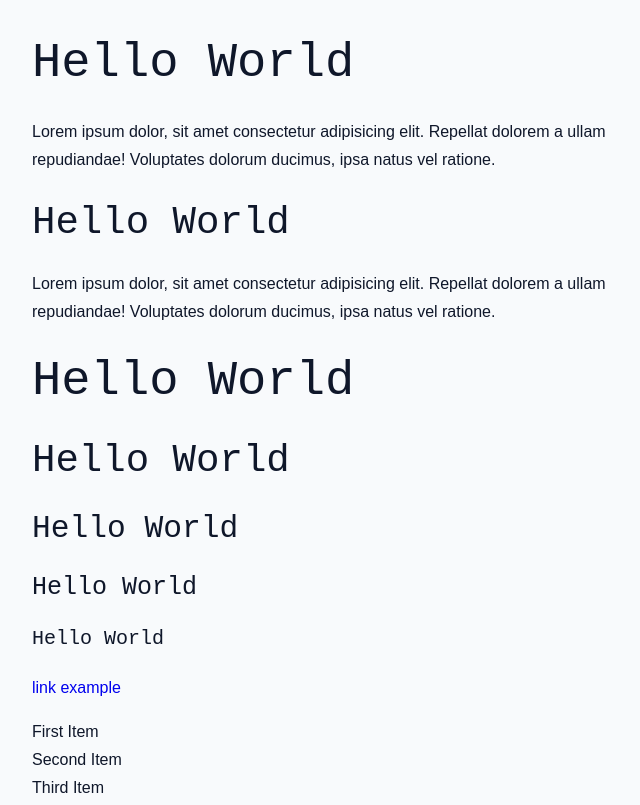
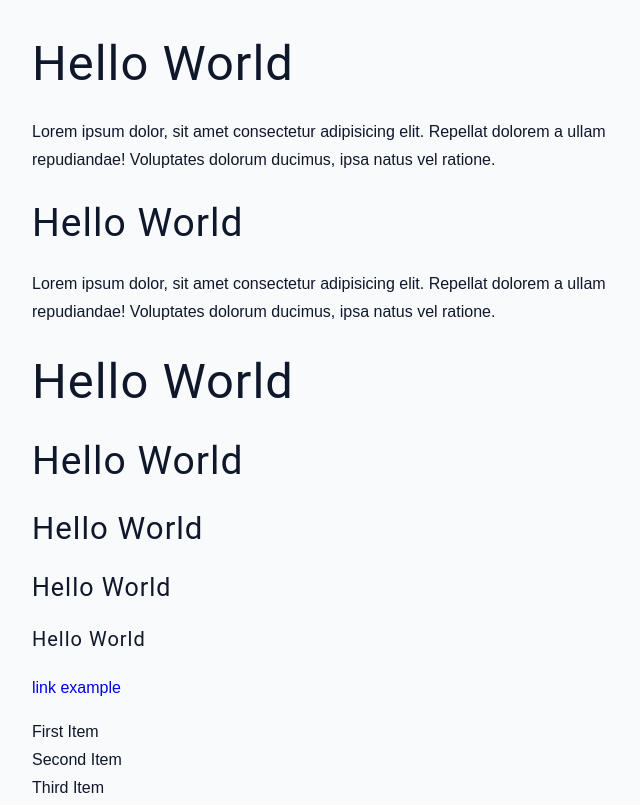
Before and after one commit to john-smilga/default-starter, a plain HTML site: page index.html in a window 1280 px wide. Shown: the top 805 px of the page, without its empty margins (0-640 px from the left). Drawn offline with Linux system fonts and the light colour scheme.

Commit message:
switched to classic fonts and added letter spacing to all headings

```diff
--- a/main.css
+++ b/main.css
@@ -3,11 +3,9 @@
 ::before {
   box-sizing: border-box;
 }
+/* fonts */
+@import url('https://fonts.googleapis.com/css2?family=Roboto:wght@400;500;600&family=Montserrat&display=swap');
 
-/* fonts  */
-/* @import url('https://fonts.googleapis.com/css?family=Karla:400|Spectral:400'); */
-/* fonts small projects */
-@import url('https://fonts.googleapis.com/css2?family=Inconsolata:wght@400;500;600&family=Montserrat&display=swap');
 html {
   font-size: 100%;
 } /*16px*/
@@ -44,8 +42,8 @@ html {
   --green-dark: #0f5132;
 
   /* fonts  */
-  --headingFont: 'Inconsolata', monospace;
-  --bodyFont: 'Montserrat', sans-serif;
+  --headingFont: 'Roboto', sans-serif;
+  --bodyFont: 'Nunito', sans-serif;
   --smallText: 0.7em;
   /* rest of the vars */
   --backgroundColor: var(--grey-50);
@@ -90,6 +88,7 @@ h5 {
   font-weight: 400;
   line-height: 1.3;
   text-transform: capitalize;
+  letter-spacing: var(--letterSpacing);
 }
 
 h1 {
```
